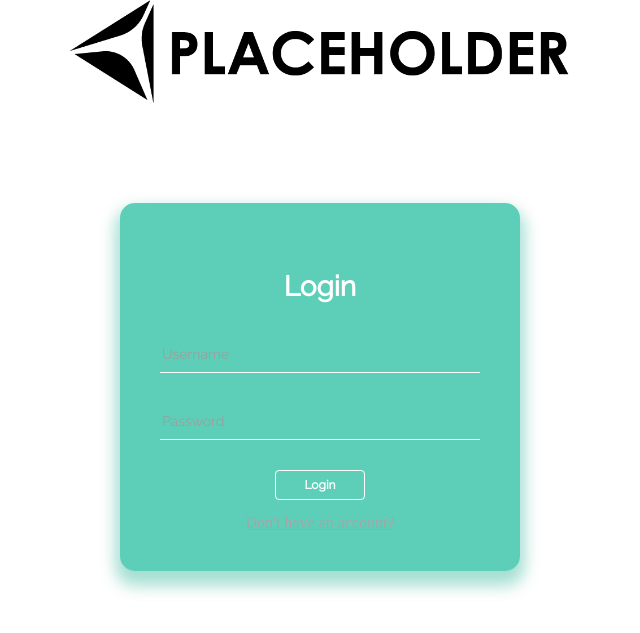
After one commit to elliotsmolders/phpgroepswerk, a PHP site: page /resources/templates/login.html in a window 1280 px wide. The commit adds this page. Shown: the top 633 px of the page, without its empty margins (320-960 px from the left). Run offline with PHP 8.4, Linux system fonts and the light colour scheme; style sheets or scripts are compiled from the project's sources; some libraries are stand-ins or nearby versions.

Commit message:
login.html added and styles.scss updated with login css

```diff
--- a/public/src/css/styles.scss
+++ b/public/src/css/styles.scss
@@ -144,4 +144,113 @@ main {
     }
   }
 }
+// ***** HEADER MEDIA QUERIES END *****
 // ***** HEADER END *****
+
+// ***** LOGINPAGE START *****
+
+body {
+  &.login {
+    background-image: url("https://via.placeholder.com/1500");
+    background-size: cover;
+    background-position: center;
+    background-repeat: no-repeat;
+    .wrapper {
+      display: flex;
+      flex-direction: column;
+      justify-content: center;
+      align-items: center;
+      img {
+        width: 500px;
+        margin: 0 auto;
+      }
+      form {
+        margin-top: 100px;
+        position: relative;
+        width: 100%;
+        max-width: 400px;
+        background-color: $lightgreen;
+        opacity: 0.7;
+        color: black;
+        padding-top: 70px;
+        padding-bottom: 40px;
+        padding-right: 40px;
+        padding-left: 40px;
+        border-radius: 15px;
+        box-shadow: 0 10px 15px 5px rgb(5, 165, 130, 0.5);
+
+        h1 {
+          text-align: center;
+          color: white;
+          font-size: 28px;
+          font-family: "Raleway", sans-serif;
+          font-weight: 700;
+          margin-bottom: 35px;
+        }
+        .input_group {
+          position: relative;
+          input {
+            width: 100%;
+            padding-top: 10px;
+            padding-bottom: 10px;
+            font-size: 14px;
+            font-family: "Raleway", sans-serif;
+            margin-bottom: 30px;
+            background-color: transparent;
+            border: none;
+            outline: none;
+            border-bottom: 1px solid white;
+            color: white;
+          }
+        }
+        input.submit {
+          display: block;
+          margin: 0 auto;
+          height: 30px;
+          width: 90px;
+          text-align: center;
+          border: 1px solid white;
+          border-radius: 4px;
+          outline: none;
+          background: transparent;
+          padding: 2px 4px;
+          font-size: 12px;
+          font-family: "Raleway", sans-serif;
+          font-weight: 700;
+          color: white;
+          cursor: pointer;
+          margin-bottom: 15px;
+        }
+        a {
+          display: block;
+          text-align: center;
+          color: grey;
+        }
+      }
+    }
+  }
+}
+// ***** LOGINPAGE MEDIA QUERIES START *****
+@media screen and (max-width: 700px) {
+  body {
+    &.login {
+      .wrapper {
+        img {
+          width: 250px;
+        }
+        form {
+          margin-top: 20px;
+          max-width: 250px;
+          padding: 20px 30px;
+          h1 {
+            font-size: 20px;
+            margin-bottom: 5px;
+          }
+        }
+      }
+    }
+  }
+}
+
+// ***** LOGINPAGE MEDIA QUERIES END *****
+// ***** LOGINPAGE END *****
--- /dev/null
+++ b/resources/templates/login.html
@@ -0,0 +1,31 @@
+<!DOCTYPE html>
+<html lang="en">
+  <head>
+    <meta charset="UTF-8" />
+    <meta name="viewport" content="width=device-width, initial-scale=1.0" />
+    <title>Document</title>
+    <link rel="stylesheet" href="./dist/style.css" />
+  </head>
+  <body class="login">
+    <div class="wrapper">
+      <img src="./images/placeholder.com-logo1.png" alt="logo" />
+      <form action="">
+        <h1>Login</h1>
+        <div class="input_group">
+          <input type="text" name="" id="login_user" placeholder="Username" />
+        </div>
+        <div class="input_group">
+          <input
+            type="password"
+            name=""
+            id="login_password"
+            placeholder="Password"
+          />
+        </div>
+        <input type="submit" value="Login" class="submit" />
+        <!-- href= signup.html -->
+        <a href="" class="signup">Don't have an account?</a>
+      </form>
+    </div>
+  </body>
+</html>
```
